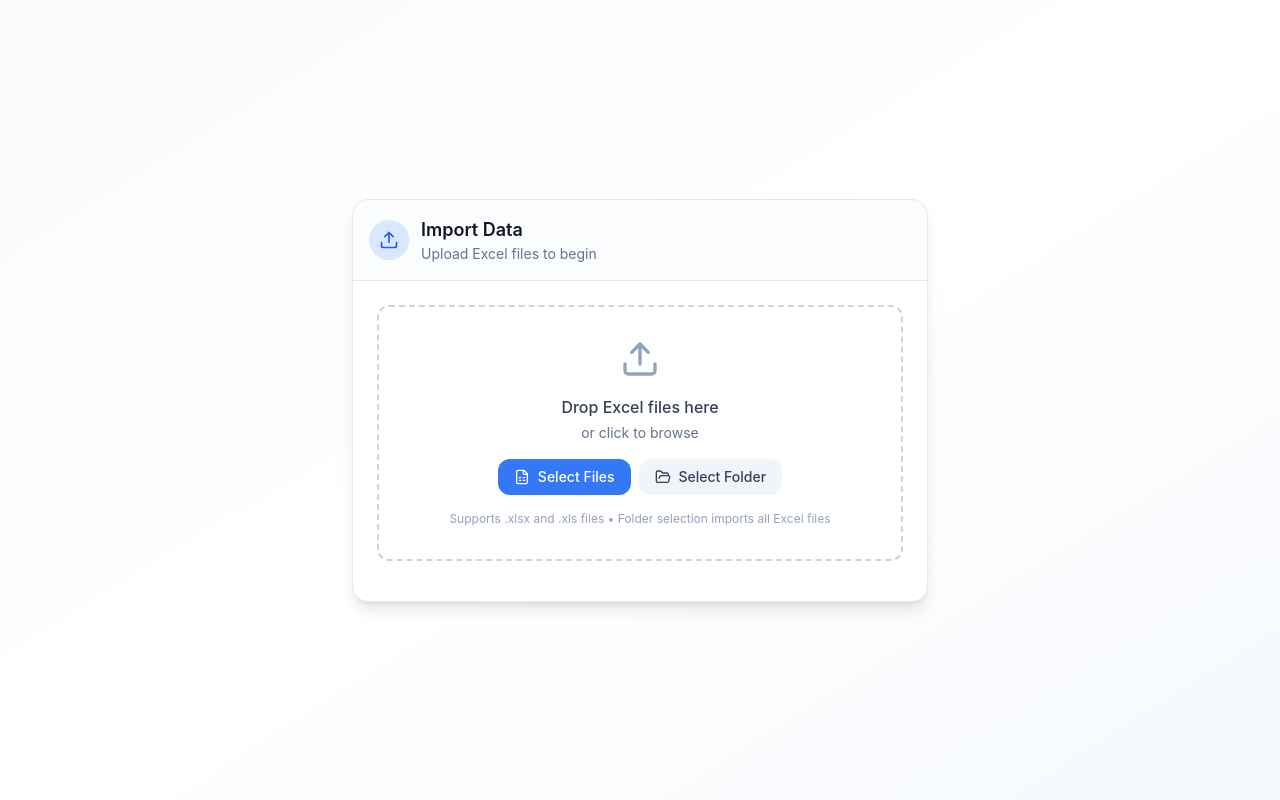
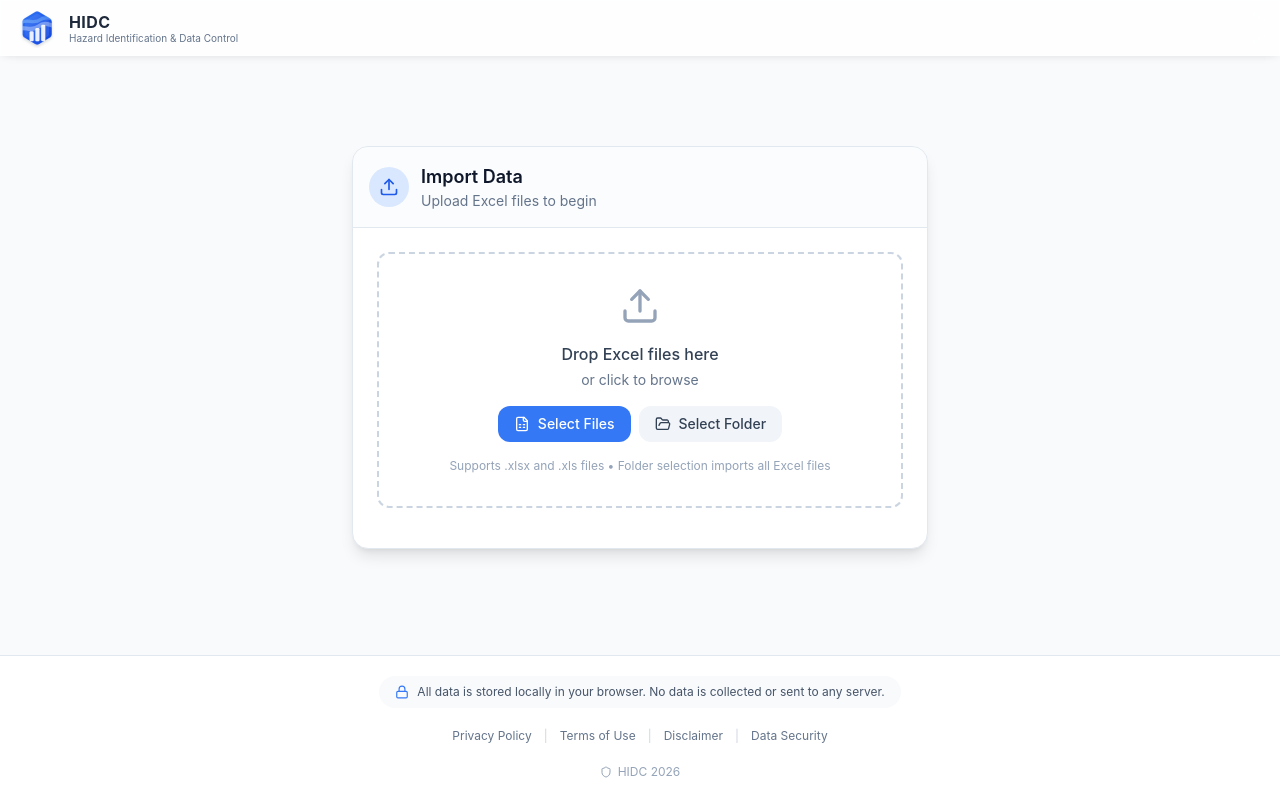
Before and after one commit to Maknistong68/HIDC-Dashboard, a React (Vite) app: page / in a window 1280 px wide. Built offline with nearby package versions, Linux system fonts and the light colour scheme.

Commit message:
Add consistent header and footer to onboarding screen
Use same frosted glass header (with logo only, no nav tabs) and Footer
component as main Layout for brand consistency.

Co-Authored-By: Claude Opus 4.5 <noreply@anthropic.com>

```diff
--- a/src/components/onboarding/OnboardingScreen.jsx
+++ b/src/components/onboarding/OnboardingScreen.jsx
@@ -1,6 +1,8 @@
 import React, { useState, useCallback, useRef, useMemo } from 'react'
 import { Upload, FileSpreadsheet, FolderOpen, Check, AlertTriangle, Play, CheckCircle2, X } from 'lucide-react'
 import { useData } from '../../context/DataContext'
+import Logo from '../ui/Logo'
+import Footer from '../layout/Footer'
 import {
   parseExcelFile,
   validateNEOMFormat,
@@ -14,8 +16,9 @@ import { checkFileHashExists } from '../../utils/storage'
 /**
  * OnboardingScreen - Full-page import UI for first-time users
  *
- * Displayed when no data exists in the app. No header, no navigation - just
- * a clean, centered import interface that guides users to import their first file.
+ * Displayed when no data exists in the app. Uses the same header/footer styling
+ * as the main Layout, but without navigation tabs. Provides a clean, centered
+ * import interface that guides users to import their first file.
  *
  * Once import completes and data exists, this screen is replaced by the normal Layout.
  */
@@ -299,10 +302,19 @@ const OnboardingScreen = () => {
   const totalExistingDataSkipped = results.reduce((sum, r) => sum + (r.existingDataSkippedCount || 0), 0)
 
   return (
-    <div className="min-h-screen bg-gradient-to-br from-surface-50 via-white to-primary-50/30 flex items-center justify-center p-4">
-      <div className="max-w-xl w-full">
-        {/* Import card */}
-        <div className="bg-white rounded-xl shadow-lg border border-surface-200 overflow-hidden">
+    <div className="min-h-screen bg-surface-50 flex flex-col">
+      {/* Frosted Glass Header - matches Layout.jsx */}
+      <header className="fixed top-0 left-0 right-0 h-14 glass border-b border-surface-200/50 shadow-soft z-50 safe-area-top">
+        <div className="h-full px-4 flex items-center max-w-[1800px] mx-auto">
+          <Logo size="default" />
+        </div>
+      </header>
+
+      {/* Main Content */}
+      <main className="flex-1 pt-14 flex items-center justify-center p-4">
+        <div className="max-w-xl w-full">
+          {/* Import card */}
+          <div className="bg-white rounded-xl shadow-lg border border-surface-200 overflow-hidden">
           {/* Header */}
           <div className="flex items-center gap-3 p-4 border-b border-surface-200 bg-surface-50/50">
             <div className="w-10 h-10 rounded-full bg-primary-100 flex items-center justify-center">
@@ -567,7 +579,12 @@ const OnboardingScreen = () => {
             )}
           </div>
         </div>
-      </div>
+
+        </div>
+      </main>
+
+      {/* Footer - matches Layout.jsx */}
+      <Footer />
     </div>
   )
 }
```
